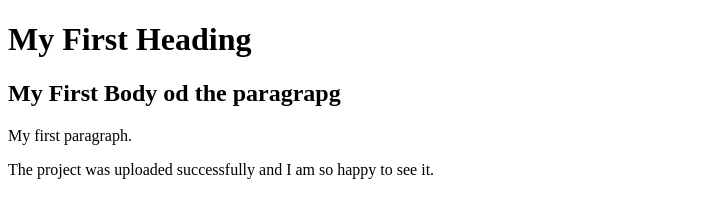
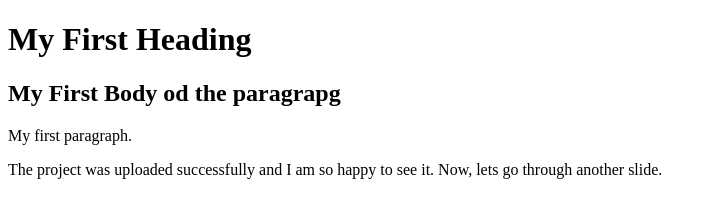
Before and after one commit to rafroz123/My_First_Repository, a plain HTML site: page index.html in a window 1280 px wide. Shown: the whole page, without its empty margins (0-717 px from the left). Drawn offline with Linux system fonts and the light colour scheme.

Commit message:
another commit

```diff
--- a/index.html
+++ b/index.html
@@ -5,4 +5,4 @@
   <h2>My First Body od the paragrapg</h2>
 <p>My first paragraph.</p>
 <p>The project was uploaded successfully
-  and I am so happy to see it.</p>
+  and I am so happy to see it. Now, lets go through another slide.</p>
```
